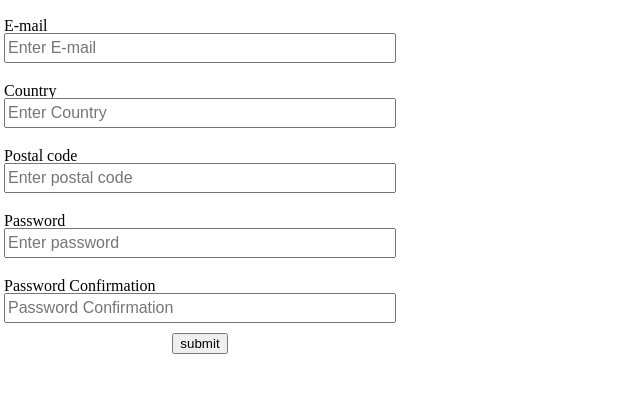
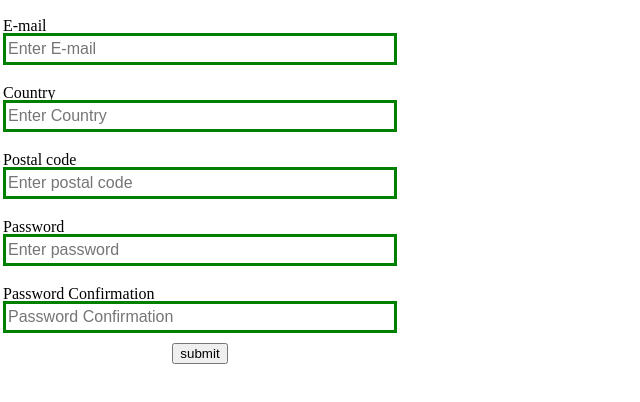
Before and after one commit to jomcbob/-form-validation, a plain HTML site: page index.html in a window 1280 px wide. Shown: the whole page, without its empty margins (0-640 px from the left). Drawn offline with Linux system fonts and the light colour scheme.

Commit message:
added green background when correct or nothing is inputed

```diff
--- a/styles.css
+++ b/styles.css
@@ -52,3 +52,23 @@ input {
 .comfPassword:invalid {
     border: 3px solid red;
 }
+
+.email:valid {
+    border: 3px solid green;
+}
+
+.country:valid {
+    border: 3px solid green;
+}
+
+.password:valid {
+    border: 3px solid green;
+}
+
+.postalCode:valid {
+    border: 3px solid green;
+}
+
+.comfPassword:valid {
+    border: 3px solid green;
+}
```
